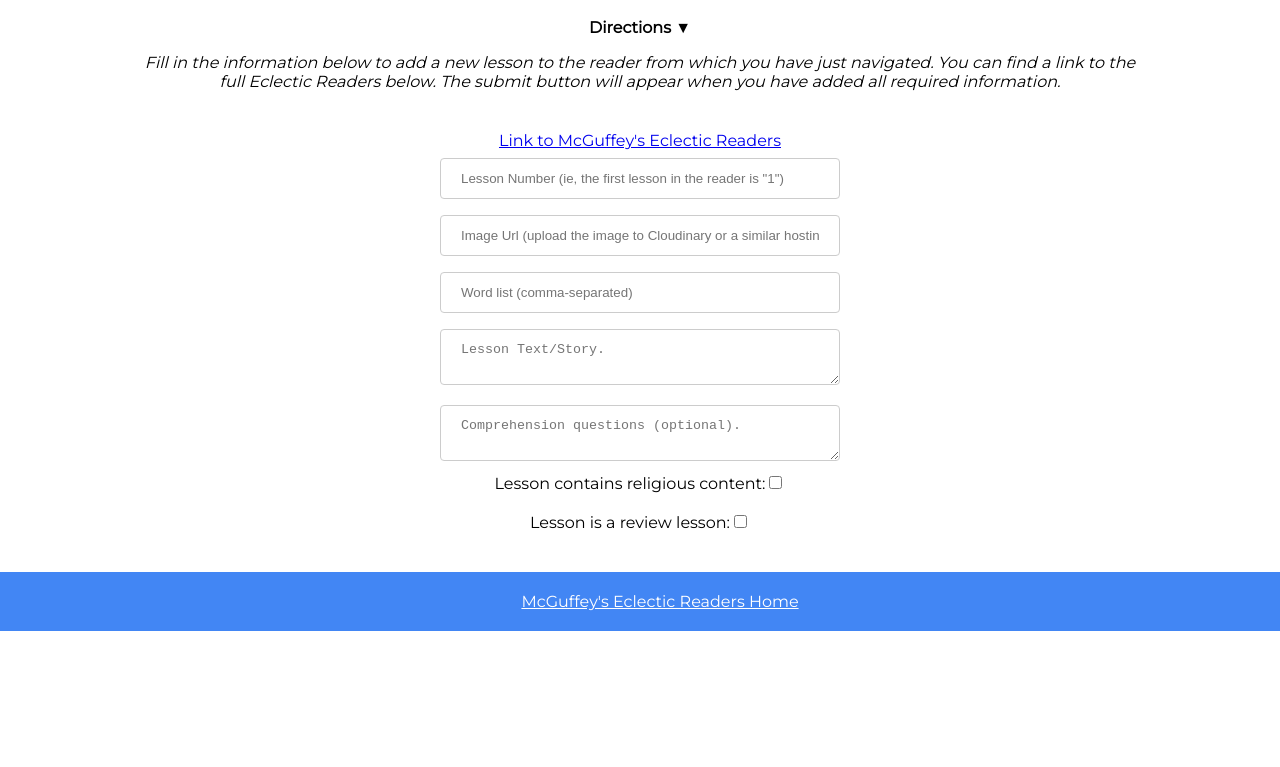
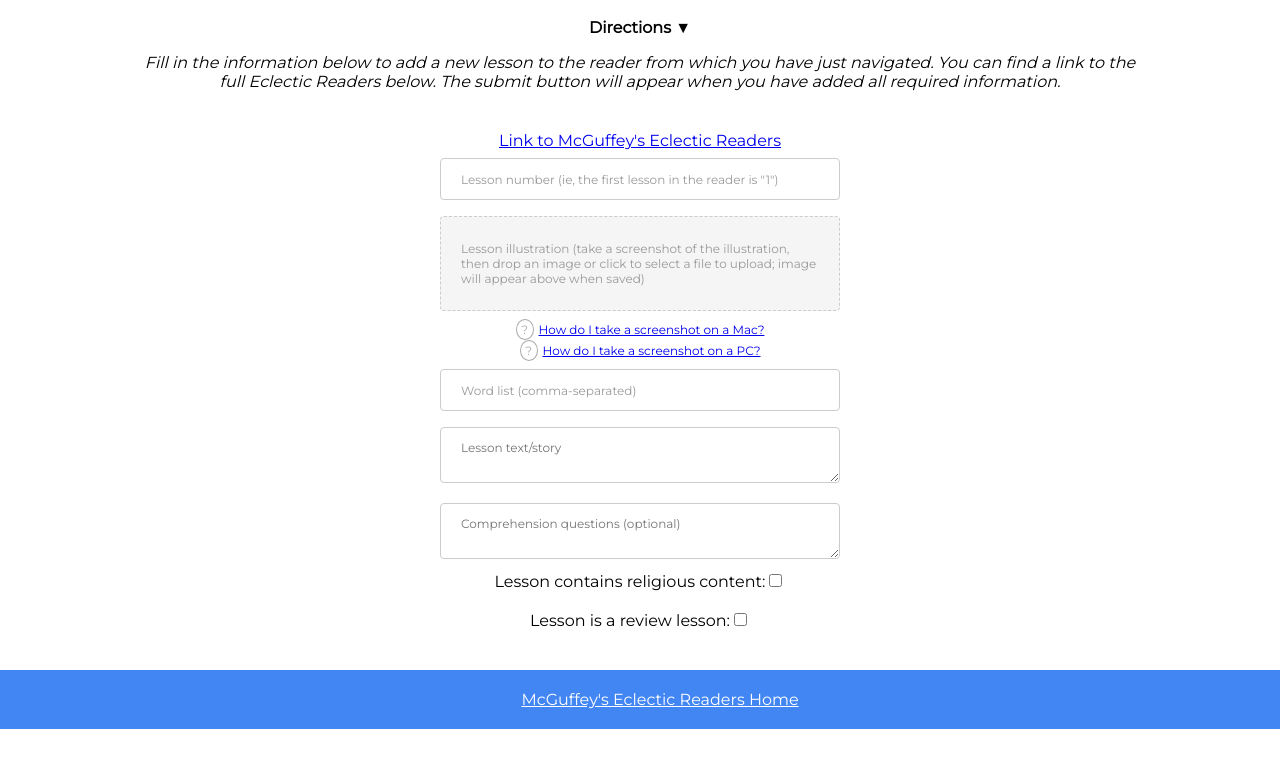
Before and after one commit to TheresaWilkin/read-with-mcguffey, a React app: page /1/new in a window 1280 px wide. Shown: the part 129-896 px from the top of the page. Before the commit the page ends 836 px from the top, so only its background shows below. Built offline with nearby package versions, Linux system fonts and the light colour scheme.

Commit message:
image upload

```diff
--- a/src/CreatePage.js
+++ b/src/CreatePage.js
@@ -2,7 +2,10 @@ import React from 'react'
 import { withRouter } from 'react-router-dom'
 import { graphql} from 'react-apollo'
 import gql from 'graphql-tag'
+import Dropzone from 'react-dropzone';
+import request from 'superagent';
 import { Header, Directions } from './Common';
+
 class CreatePage extends React.Component {
 
   state = {
@@ -13,6 +16,32 @@ class CreatePage extends React.Component {
     comprehension: '',
     review: false,
     religious: false,
+  }
+
+  onImageDrop(files) {
+    this.setState({
+      uploadedFile: files[0]
+    });
+
+    this.handleImageUpload(files[0]);
+  }
+
+  handleImageUpload(file) {
+    let upload = request.post(process.env.REACT_APP_CLOUDINARY_URL)
+                        .field('upload_preset', process.env.REACT_APP_CLOUDINARY_PRESET)
+                        .field('file', file);
+
+    upload.end((err, response) => {
+      if (err) {
+        console.error(err);
+      }
+
+      if (response.body.secure_url !== '') {
+        this.setState({
+          imageUrl: response.body.secure_url
+        });
+      }
+    });
   }
 
   formatWords(text) {
@@ -26,40 +55,42 @@ class CreatePage extends React.Component {
           <Directions text="Fill in the information below to add a new lesson to the reader from which you have just navigated. You can find a link to the full Eclectic Readers below. The submit button will appear when you have added all required information." />
           <a href="https://www.gutenberg.org/ebooks/author/5671">Link to McGuffey's Eclectic Readers</a>
           <div style={{maxWidth: 400, margin: '0 auto'}} className=''>
-            {this.state.imageUrl &&
-              <img
-                src={this.state.imageUrl}
-                alt=''
-              />}
               <input
                 value={this.state.number}
-                placeholder='Lesson Number (ie, the first lesson in the reader is "1")'
+                placeholder='Lesson number (ie, the first lesson in the reader is "1")'
                 type="number"
                 onChange={e => this.setState({number: e.target.value})}
                 required
               />
+              {this.state.imageUrl &&
+                <img
+                  src={this.state.imageUrl}
+                  alt=''
+                />}
+              <Dropzone
+                multiple={false}
+                accept="image/*"
+                className="dropzone"
+                onDrop={this.onImageDrop.bind(this)}>
+                <p>Lesson illustration (take a screenshot of the illustration, then drop an image or click to select a file to upload; image will appear above when saved)</p>
+              </Dropzone>
+              <a className="help" href="https://support.apple.com/en-us/HT201361"> <span>?</span>How do I take a screenshot on a Mac?</a> <br />
+              <a className="help" href="https://support.microsoft.com/en-us/help/13776/windows-use-snipping-tool-to-capture-screenshots"> <span>?</span>How do I take a screenshot on a PC?</a>
             <input
               type="text"
-              value={this.state.imageUrl}
-              placeholder='Image Url (upload the image to Cloudinary or a similar hosting site)'
-              onChange={e => this.setState({imageUrl: e.target.value})}
-              required
-            />
-            <input
-              type="text"
-              value={this.state.words.join(', ')}
+              value={this.state.words}
               placeholder='Word list (comma-separated)'
-              onChange={e => this.setState({words: this.formatWords(e.target.value)})}
+              onChange={e => this.setState({words: e.target.value})}
             />
             <textarea
               value={this.state.story}
-              placeholder='Lesson Text/Story.'
+              placeholder='Lesson text/story'
               onChange={e => this.setState({story: e.target.value})}
               required
             />
             <textarea
               value={this.state.comprehension}
-              placeholder='Comprehension questions (optional).'
+              placeholder='Comprehension questions (optional)'
               onChange={e => this.setState({comprehension: e.target.value})}
             />
               <label>
@@ -98,7 +129,7 @@ class CreatePage extends React.Component {
   handlePost = async () => {
     const {number, imageUrl, comprehension, words, story, review, religious} = this.state
     const { reader } = this.props.match.params;
-    await this.props.createLessonMutation({variables: {number: parseInt(number,10), imageUrl, words, story: story.replace(/\n/g, '\\n'), comprehension: comprehension.replace(/\n/g, '\\n'), review, religious, reader}})
+    await this.props.createLessonMutation({variables: {number: parseInt(number,10), imageUrl, words: this.formatWords(words), story: story.replace(/\n/g, '\\n'), comprehension: comprehension.replace(/\n/g, '\\n'), review, religious, reader}})
     this.props.history.replace('/')
   }
 
--- a/src/index.css
+++ b/src/index.css
@@ -1,7 +1,10 @@
+* {
+  font-family: 'Montserrat', sans-serif;
+}
+
 body {
   margin: 0;
   padding: 0;
-  font-family: 'Montserrat', sans-serif;
   text-align: center;
   white-space: pre-line;
 }
@@ -102,7 +105,7 @@ footer a {
   padding-bottom: 20px;
 }
 
-input[type=text], select, textarea, input[type=number] {
+input[type=text], select, textarea, input[type=number], .dropzone {
     width: 100%;
     padding: 12px 20px;
     margin: 8px 0;
@@ -111,3 +114,32 @@ input[type=text], select, textarea, input[type=number] {
     border-radius: 4px;
     box-sizing: border-box;
 }
+
+.dropzone p, input::placeholder, textarea, select {
+  text-align: left;
+  font-size: 12px;
+  font-family: 'Montserrat', sans-serif;
+}
+
+.dropzone p, input::placeholder {
+  color: #999;
+}
+
+.dropzone {
+  background-color: rgb(245,245,245);
+  border: 1px dashed #ccc;
+}
+
+.help {
+  font-size: 12px;
+}
+
+.help span {
+  display: inline-block;
+  border: 1px solid #aaa;
+  border-radius: 100%;
+  width: 12px;
+  padding: 2px;
+  margin-right: 5px;
+  color: #aaa;
+}
```
Also changed, not shown: src/CreatePageCloudinary.js (deleted, +0 -47 lines).
